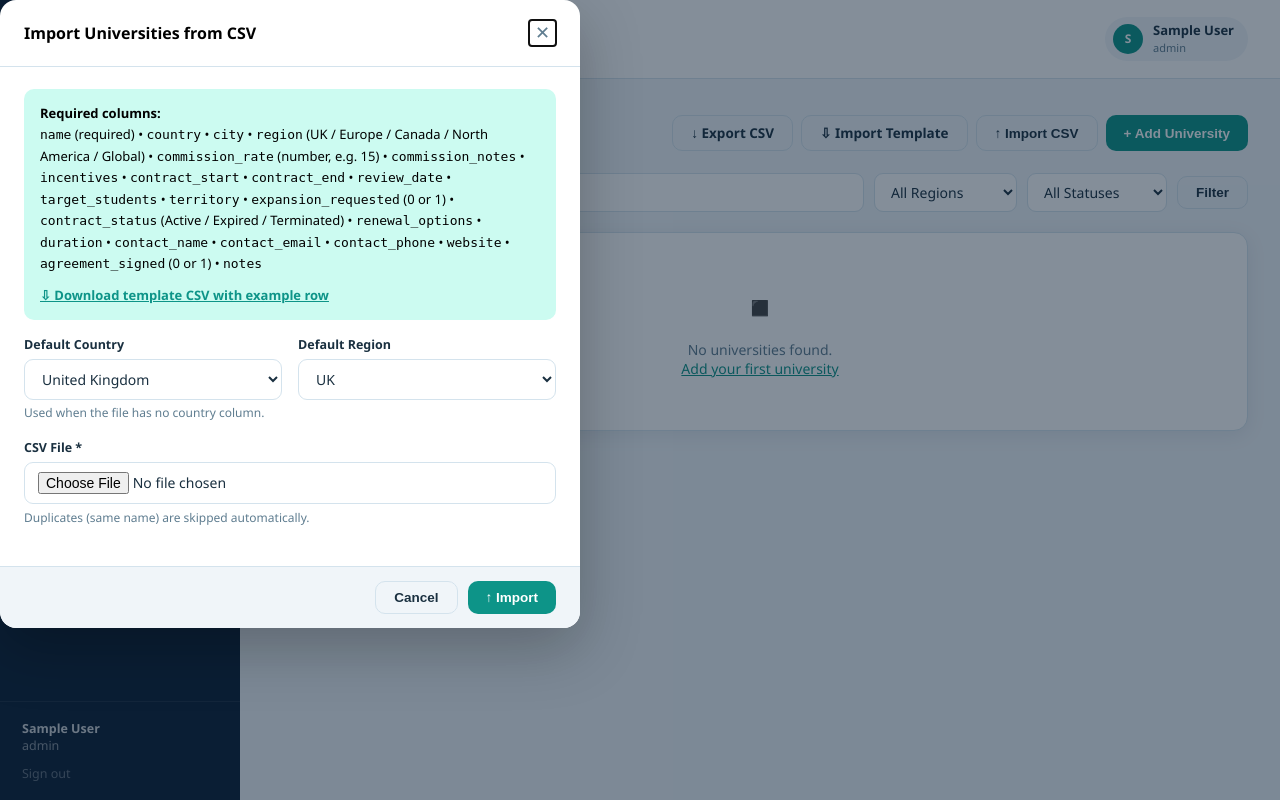
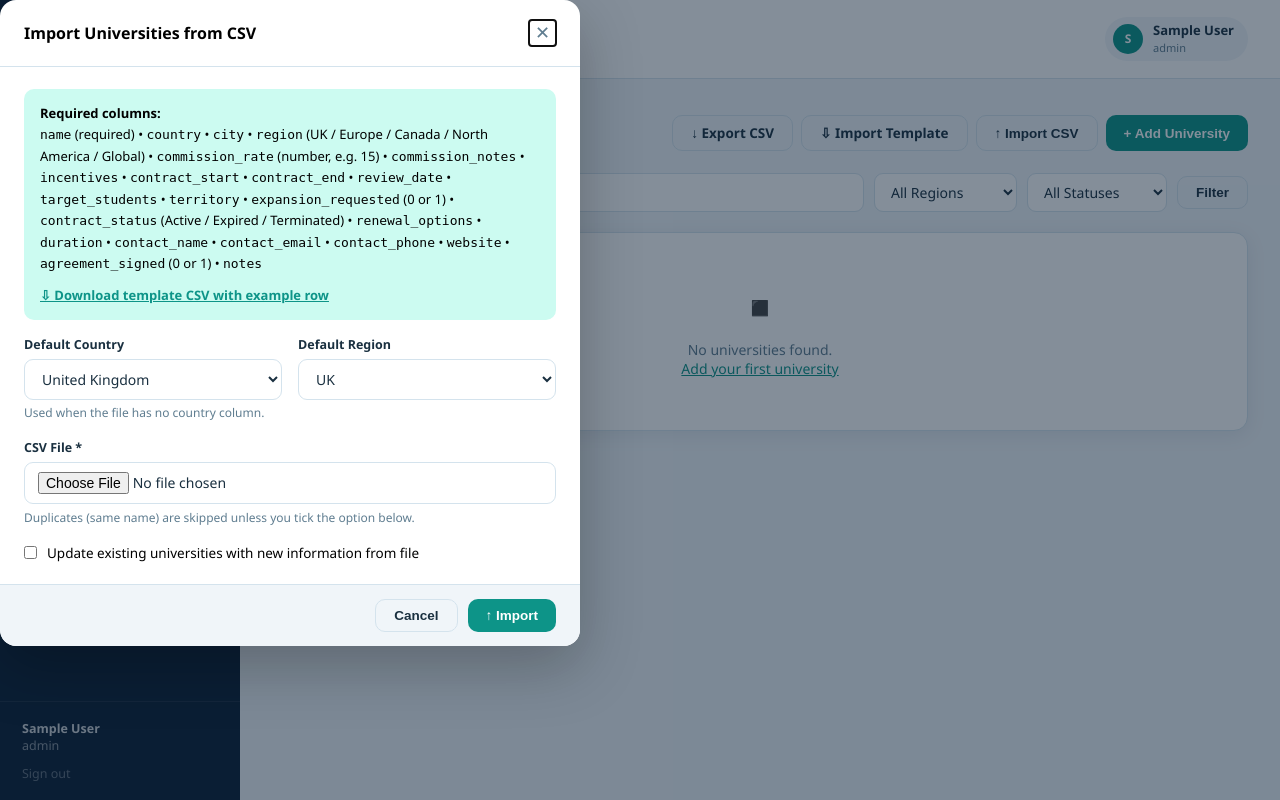
Before and after one commit to TGMED/finance, a Flask app: page /universities in a window 1280 px wide, after a click that opens the changed part. Run offline with Flask 3, Linux system fonts and the light colour scheme; the visitor is signed in with stand-in values (Sample User, id 1).

Commit message:
Add update existing option to university CSV import
- Checkbox in import dialog to update existing universities instead of skipping
- Works for both external format and standard template format
- Flash message now shows added / updated / skipped counts separately

Co-Authored-By: Claude Sonnet 4.6 <noreply@anthropic.com>

```diff
--- a/app.py
+++ b/app.py
@@ -870,52 +870,70 @@ def universities_import():
         v = (v or "").strip()
         return v if v and v.upper() not in ("NA", "N/A", "-", "NONE", "NOT SPECIFIED") else ""
 
-    added = skipped = 0
-    default_country = request.form.get("default_country", "United Kingdom").strip() or "United Kingdom"
-    default_region  = request.form.get("default_region",  "UK").strip() or "UK"
+    added = skipped = updated = 0
+    default_country  = request.form.get("default_country", "United Kingdom").strip() or "United Kingdom"
+    default_region   = request.form.get("default_region",  "UK").strip() or "UK"
+    update_existing  = request.form.get("update_existing") == "1"
 
     if is_external:
-        # Index-based reading to handle duplicate Email/Phone Number columns
-        # Headers: Name of Institution(0), Duration(1), Start Date(2), End Date(3),
-        #          status(4), Renewal options(5), Commission(6), Territory(7),
-        #          Comments(8), Int Rep(9), Int Email(10), Int Phone(11),
-        #          Local Rep(12), Local Email(13), Local Phone(14)
         for raw_row in all_rows[1:]:
             def c(i): return _clean(raw_row[i] if i < len(raw_row) else "")
             name = c(0)
             if not name:
                 skipped += 1
                 continue
-            if University.query.filter_by(name=name).first():
-                skipped += 1
-                continue
             raw_status = c(4)
             if raw_status.lower() in ("under review", "") or raw_status not in ("Active", "Expired", "Terminated"):
                 raw_status = "Active"
-            u = University(
-                name=name,
-                country=default_country, region=default_region,
-                duration=c(1) or None,
-                contract_start=c(2) or None,
-                contract_end=c(3) or None,
-                contract_status=raw_status,
-                renewal_options=c(5) or None,
-                commission_notes=c(6) or None,
-                territory=c(7) or None,
-                notes=c(8) or None,
-                contact_name=c(9) or None,
-                contact_email=c(10) or None,
-                contact_phone=c(11) or None,
-                local_rep_name=c(12) or None,
-                local_rep_email=c(13) or None,
-                local_rep_phone=c(14) or None,
-                agreement_signed=(raw_status == "Active"),
-                commission_rate=0.0,
-            )
-            db.session.add(u)
-            added += 1
+
+            existing = University.query.filter_by(name=name).first()
+            if existing:
+                if not update_existing:
+                    skipped += 1
+                    continue
+                # Update existing record
+                existing.country         = default_country
+                existing.region          = default_region
+                existing.duration        = c(1) or existing.duration
+                existing.contract_start  = c(2) or existing.contract_start
+                existing.contract_end    = c(3) or existing.contract_end
+                existing.contract_status = raw_status
+                existing.renewal_options = c(5) or existing.renewal_options
+                existing.commission_notes= c(6) or existing.commission_notes
+                existing.territory       = c(7) or existing.territory
+                existing.notes           = c(8) or existing.notes
+                existing.contact_name    = c(9) or existing.contact_name
+                existing.contact_email   = c(10) or existing.contact_email
+                existing.contact_phone   = c(11) or existing.contact_phone
+                existing.local_rep_name  = c(12) or existing.local_rep_name
+                existing.local_rep_email = c(13) or existing.local_rep_email
+                existing.local_rep_phone = c(14) or existing.local_rep_phone
+                existing.agreement_signed= (raw_status == "Active")
+                updated += 1
+            else:
+                u = University(
+                    name=name,
+                    country=default_country, region=default_region,
+                    duration=c(1) or None,
+                    contract_start=c(2) or None,
+                    contract_end=c(3) or None,
+                    contract_status=raw_status,
+                    renewal_options=c(5) or None,
+                    commission_notes=c(6) or None,
+                    territory=c(7) or None,
+                    notes=c(8) or None,
+                    contact_name=c(9) or None,
+                    contact_email=c(10) or None,
+                    contact_phone=c(11) or None,
+                    local_rep_name=c(12) or None,
+                    local_rep_email=c(13) or None,
+                    local_rep_phone=c(14) or None,
+                    agreement_signed=(raw_status == "Active"),
+                    commission_rate=0.0,
+                )
+                db.session.add(u)
+                added += 1
     else:
-        # Standard template format — use column name mapping
         col = {h: i for i, h in enumerate(headers)}
         def _get_col(row_data, *keys):
             for k in keys:
@@ -927,45 +945,78 @@ def universities_import():
             if not name:
                 skipped += 1
                 continue
-            if University.query.filter_by(name=name).first():
-                skipped += 1
-                continue
             raw_status = _get_col(raw_row, "contract_status") or "Active"
             if raw_status not in ("Active", "Expired", "Terminated"):
                 raw_status = "Active"
-            u = University(
-                name=name,
-                country=_get_col(raw_row, "country") or None,
-                city=_get_col(raw_row, "city") or None,
-                region=_get_col(raw_row, "region") or None,
-                commission_rate=_float(_get_col(raw_row, "commission_rate")),
-                commission_notes=_get_col(raw_row, "commission_notes") or None,
-                incentives=_get_col(raw_row, "incentives") or None,
-                contract_start=_get_col(raw_row, "contract_start") or None,
-                contract_end=_get_col(raw_row, "contract_end") or None,
-                review_date=_get_col(raw_row, "review_date") or None,
-                target_students=_get_col(raw_row, "target_students") or None,
-                territory=_get_col(raw_row, "territory") or None,
-                expansion_requested=_bool(_get_col(raw_row, "expansion_requested")),
-                contract_status=raw_status,
-                renewal_options=_get_col(raw_row, "renewal_options") or None,
-                duration=_get_col(raw_row, "duration") or None,
-                contact_name=_get_col(raw_row, "contact_name") or None,
-                contact_email=_get_col(raw_row, "contact_email") or None,
-                contact_phone=_get_col(raw_row, "contact_phone") or None,
-                local_rep_name=_get_col(raw_row, "local_rep_name") or None,
-                local_rep_email=_get_col(raw_row, "local_rep_email") or None,
-                local_rep_phone=_get_col(raw_row, "local_rep_phone") or None,
-                website=_get_col(raw_row, "website") or None,
-                agreement_signed=_bool(_get_col(raw_row, "agreement_signed")),
-                notes=_get_col(raw_row, "notes") or None,
-            )
-            db.session.add(u)
-            added += 1
+
+            existing = University.query.filter_by(name=name).first()
+            if existing:
+                if not update_existing:
+                    skipped += 1
+                    continue
+                existing.country             = _get_col(raw_row, "country") or existing.country
+                existing.city                = _get_col(raw_row, "city") or existing.city
+                existing.region              = _get_col(raw_row, "region") or existing.region
+                existing.commission_rate     = _float(_get_col(raw_row, "commission_rate")) or existing.commission_rate
+                existing.commission_notes    = _get_col(raw_row, "commission_notes") or existing.commission_notes
+                existing.incentives          = _get_col(raw_row, "incentives") or existing.incentives
+                existing.contract_start      = _get_col(raw_row, "contract_start") or existing.contract_start
+                existing.contract_end        = _get_col(raw_row, "contract_end") or existing.contract_end
+                existing.review_date         = _get_col(raw_row, "review_date") or existing.review_date
+                existing.target_students     = _get_col(raw_row, "target_students") or existing.target_students
+                existing.territory           = _get_col(raw_row, "territory") or existing.territory
+                existing.expansion_requested = _bool(_get_col(raw_row, "expansion_requested"))
+                existing.contract_status     = raw_status
+                existing.renewal_options     = _get_col(raw_row, "renewal_options") or existing.renewal_options
+                existing.duration            = _get_col(raw_row, "duration") or existing.duration
+                existing.contact_name        = _get_col(raw_row, "contact_name") or existing.contact_name
+                existing.contact_email       = _get_col(raw_row, "contact_email") or existing.contact_email
+                existing.contact_phone       = _get_col(raw_row, "contact_phone") or existing.contact_phone
+                existing.local_rep_name      = _get_col(raw_row, "local_rep_name") or existing.local_rep_name
+                existing.local_rep_email     = _get_col(raw_row, "local_rep_email") or existing.local_rep_email
+                existing.local_rep_phone     = _get_col(raw_row, "local_rep_phone") or existing.local_rep_phone
+                existing.website             = _get_col(raw_row, "website") or existing.website
+                existing.agreement_signed    = _bool(_get_col(raw_row, "agreement_signed"))
+                existing.notes               = _get_col(raw_row, "notes") or existing.notes
+                updated += 1
+            else:
+                u = University(
+                    name=name,
+                    country=_get_col(raw_row, "country") or None,
+                    city=_get_col(raw_row, "city") or None,
+                    region=_get_col(raw_row, "region") or None,
+                    commission_rate=_float(_get_col(raw_row, "commission_rate")),
+                    commission_notes=_get_col(raw_row, "commission_notes") or None,
+                    incentives=_get_col(raw_row, "incentives") or None,
+                    contract_start=_get_col(raw_row, "contract_start") or None,
+                    contract_end=_get_col(raw_row, "contract_end") or None,
+                    review_date=_get_col(raw_row, "review_date") or None,
+                    target_students=_get_col(raw_row, "target_students") or None,
+                    territory=_get_col(raw_row, "territory") or None,
+                    expansion_requested=_bool(_get_col(raw_row, "expansion_requested")),
+                    contract_status=raw_status,
+                    renewal_options=_get_col(raw_row, "renewal_options") or None,
+                    duration=_get_col(raw_row, "duration") or None,
+                    contact_name=_get_col(raw_row, "contact_name") or None,
+                    contact_email=_get_col(raw_row, "contact_email") or None,
+                    contact_phone=_get_col(raw_row, "contact_phone") or None,
+                    local_rep_name=_get_col(raw_row, "local_rep_name") or None,
+                    local_rep_email=_get_col(raw_row, "local_rep_email") or None,
+                    local_rep_phone=_get_col(raw_row, "local_rep_phone") or None,
+                    website=_get_col(raw_row, "website") or None,
+                    agreement_signed=_bool(_get_col(raw_row, "agreement_signed")),
+                    notes=_get_col(raw_row, "notes") or None,
+                )
+                db.session.add(u)
+                added += 1
 
     db.session.commit()
-    log_activity("Imported", "Universities", f"Imported {added} universities via CSV")
-    flash(f"Import complete: {added} added, {skipped} skipped (duplicate or blank name).", "success")
+    log_activity("Imported", "Universities", f"Imported {added} added, {updated} updated via CSV")
+    parts = []
+    if added:   parts.append(f"{added} added")
+    if updated: parts.append(f"{updated} updated")
+    if skipped: parts.append(f"{skipped} skipped")
+    flash(f"Import complete: {', '.join(parts)}.", "success")
     return redirect(url_for("universities"))
 
 
--- a/templates/universities.html
+++ b/templates/universities.html
@@ -186,7 +186,11 @@
       <div class="form-group">
         <label>CSV File *</label>
         <input type="file" name="csv_file" accept=".csv" required>
-        <div class="muted" style="font-size:12px;margin-top:5px;">Duplicates (same name) are skipped automatically.</div>
+        <div class="muted" style="font-size:12px;margin-top:5px;">Duplicates (same name) are skipped unless you tick the option below.</div>
+      </div>
+      <div class="check-row" style="margin-top:4px;">
+        <input type="checkbox" name="update_existing" id="chk-update-existing" value="1">
+        <label for="chk-update-existing" style="margin:0;">Update existing universities with new information from file</label>
       </div>
     </div>
     <div class="modal-foot">
```
